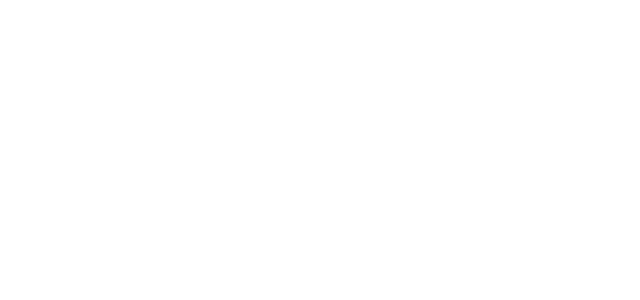
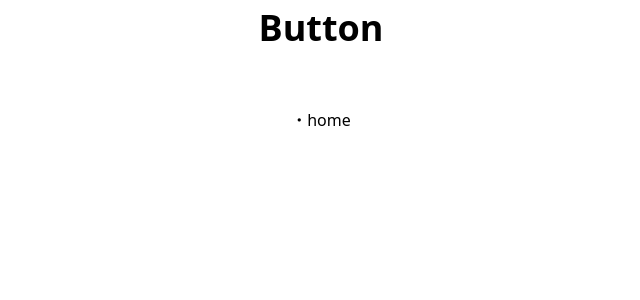
Before and after one commit to shinjiezumi/vite-tailwind, a Vue app in the folder src/: page /button in a window 1280 px wide. Before the commit this address had no page. Shown: the top 300 px of the page, without its empty margins (319-959 px from the left). Built offline with nearby package versions, Linux system fonts and the light colour scheme.

Commit message:
Add button page template

```diff
--- /dev/null
+++ b/src/src/pages/Button.vue
@@ -0,0 +1,22 @@
+<template>
+  <div>
+    <h1 class="mt-2 text-4xl text-center font-bold">
+      Button
+    </h1>
+    <div class="mt-5 flex justify-center">
+      <div class="flex flex-col w-4/5">
+        <div class="mt-10 mb-10 text-center">
+          <router-link to="/">
+            ・home
+          </router-link>
+        </div>
+      </div>
+    </div>
+  </div>
+</template>
+
+<script>
+export default {
+  name: 'Button',
+};
+</script>
--- a/src/src/pages/Home.vue
+++ b/src/src/pages/Home.vue
@@ -19,6 +19,13 @@
             Form
           </router-link>
         </li>
+        <li class="mt-2">
+          <router-link
+            to="/button"
+          >
+            Button
+          </router-link>
+        </li>
       </ul>
     </div>
   </div>
--- a/src/src/router.js
+++ b/src/src/router.js
@@ -2,6 +2,7 @@
 import Home from './pages/Home.vue';
 import Form from './pages/Form.vue';
 import Grid from './pages/Grid.vue';
+import Button from './pages/Button.vue';
 
 const routes = [
   {
@@ -19,6 +20,11 @@
     name: 'Form',
     component: Form,
   },
+  {
+    path: '/button',
+    name: 'Button',
+    component: Button,
+  },
 ];
 const router = createRouter({
   history: createWebHistory(),
```
